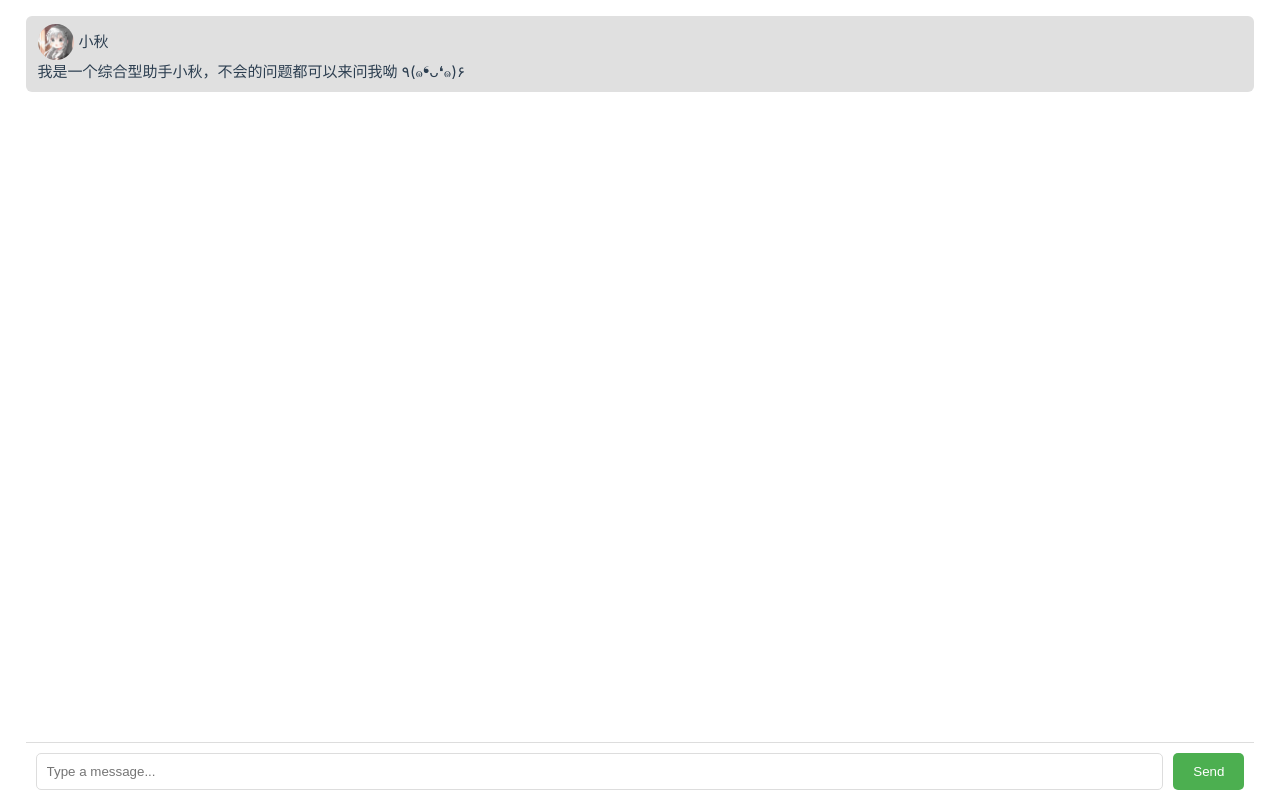
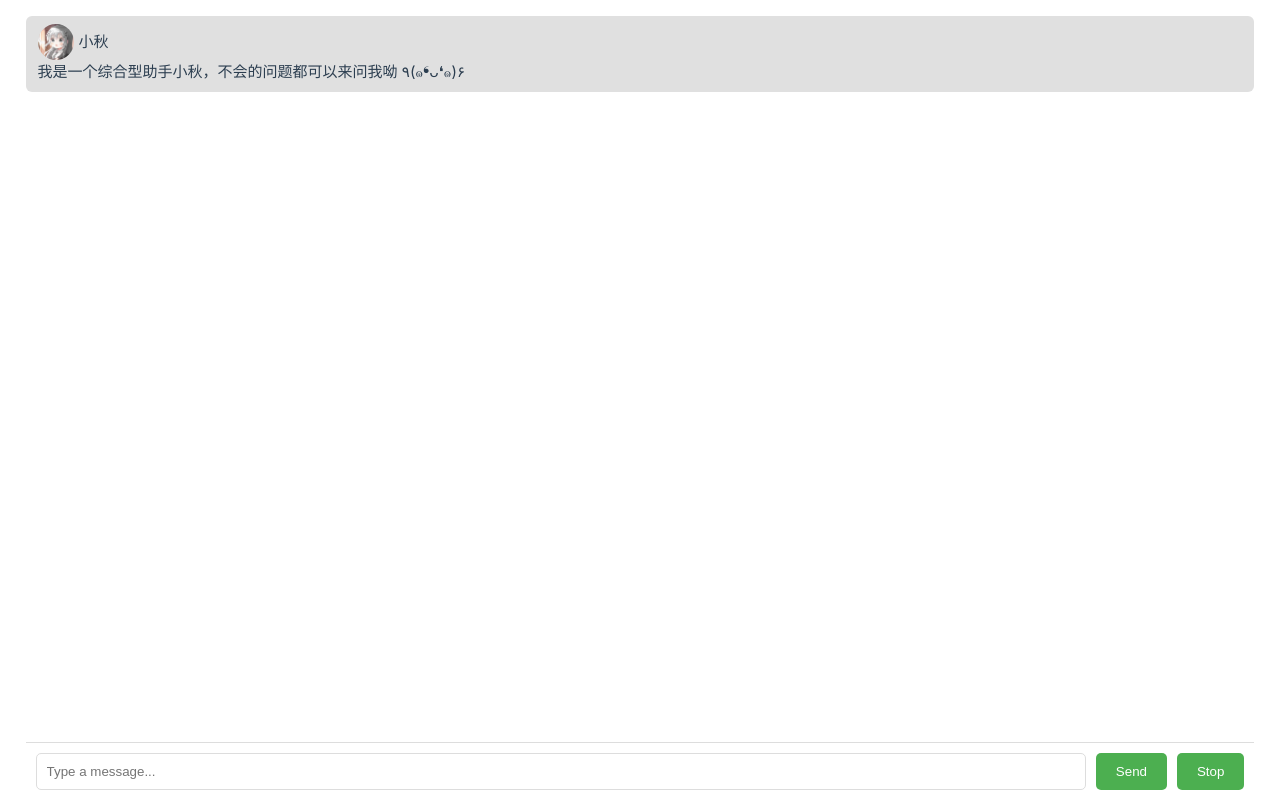
Before and after one commit to luoqwe123/xq-ai, a Vue app: page / in a window 1280 px wide. Built offline with nearby package versions, Linux system fonts and the light colour scheme; the HTML template or start-up script is replaced by a standard one.

Commit message:
feat:实现了ai暂停的功能

```diff
--- a/src/components/chat.vue
+++ b/src/components/chat.vue
@@ -13,7 +13,7 @@
         <div class="input-area">
             <input v-model="newMessage" @keyup.enter="sendMessage" placeholder="Type a message..." />
             <button @click="sendMessage" :style="disabled ? setUnallowToBtn() : ''">Send</button>
-
+            <button @click="abortRequest" >Stop</button>
         </div>
     </div>
 </template>
@@ -63,7 +63,7 @@ const sendMessage = async () => {
 
 };
 const chat = ref<any>(null);
-
+const abortController = ref<AbortController | null>(null)
 
 // 滚动到底部函数
 const scrollToBottom = () => {
@@ -79,7 +79,16 @@ const scrollToBottom = () => {
 
 //     scrollToBottom();
 // });
+const abortRequest = () => {
+    if (abortController.value) {
+        abortController.value.abort(); // 中止请求
+        abortController.value = null; // 清空引用
+    }
+};
 async function askAi(question: string, disabled: any, messages: any, answer: any) {
+    const controller = new AbortController();
+    console.log("controller",controller)
+    abortController.value = controller;
     if (!question) {
         alert('Please enter a question!');
         return;
@@ -98,6 +107,7 @@ async function askAi(question: string, disabled: any, messages: any, answer: any
                 'Content-Type': 'application/json',
             },
             body: JSON.stringify({ question }),
+            signal: controller.signal,
         });
         if (!response.body) {
             throw new Error('No response body');
@@ -112,7 +122,7 @@ async function askAi(question: string, disabled: any, messages: any, answer: any
                 break;
             }
             answer.value += decoder.decode(value, { stream: true });
-            if(flag&&answer.value){
+            if (flag && answer.value) {
                 flag = false
                 scrollToBottom();
             }
@@ -122,11 +132,13 @@ async function askAi(question: string, disabled: any, messages: any, answer: any
         console.error('Error:', error);
         messages.value[length - 1].content = 'An error occurred while fetching the AI response.'
     } finally {
+        abortController.value = null;
         disabled.value = false; // Re-enable the button
     }
     messages.value[length - 1].content = answer.value
 
 }
+
 
 </script>
 
```
